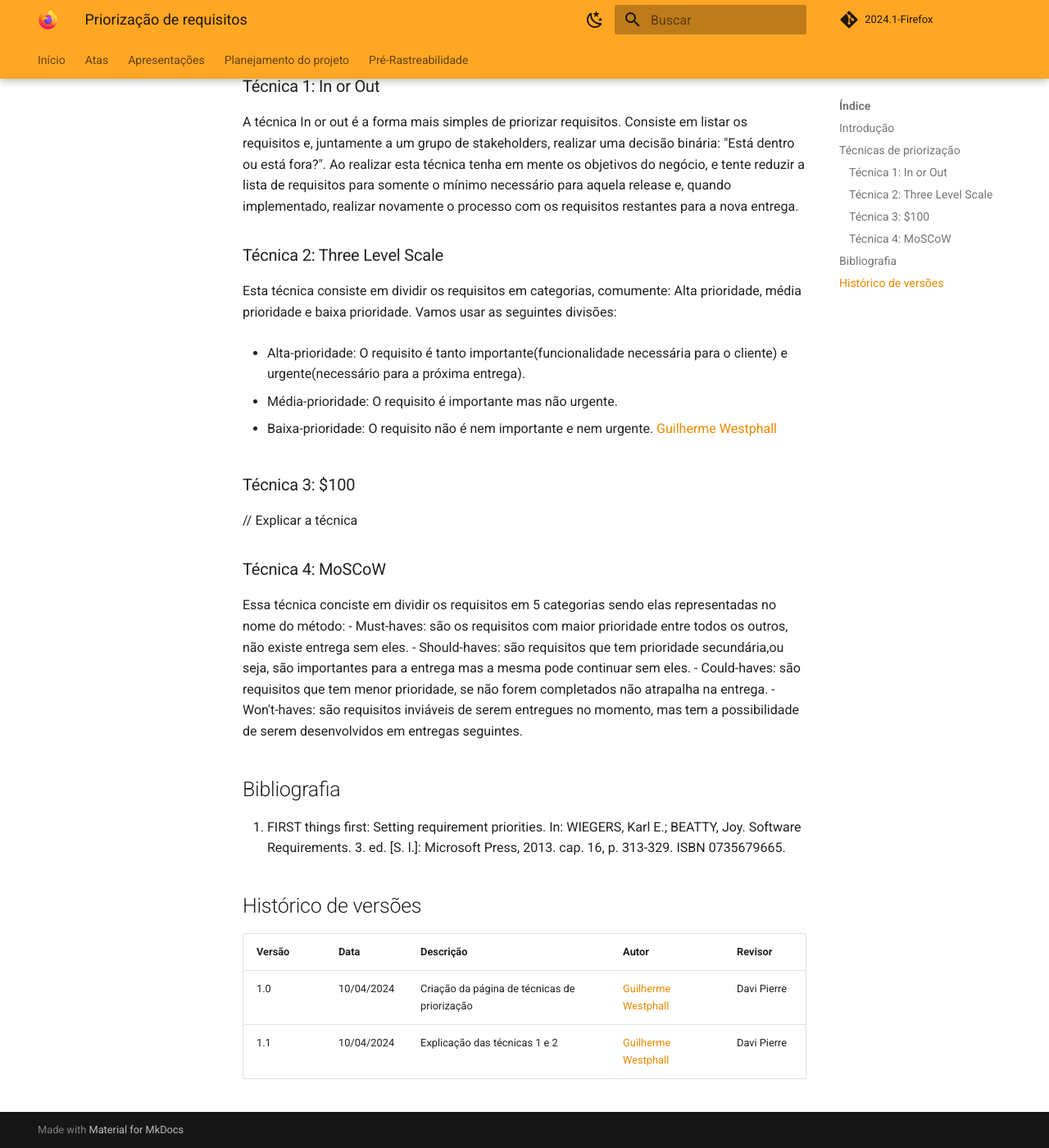
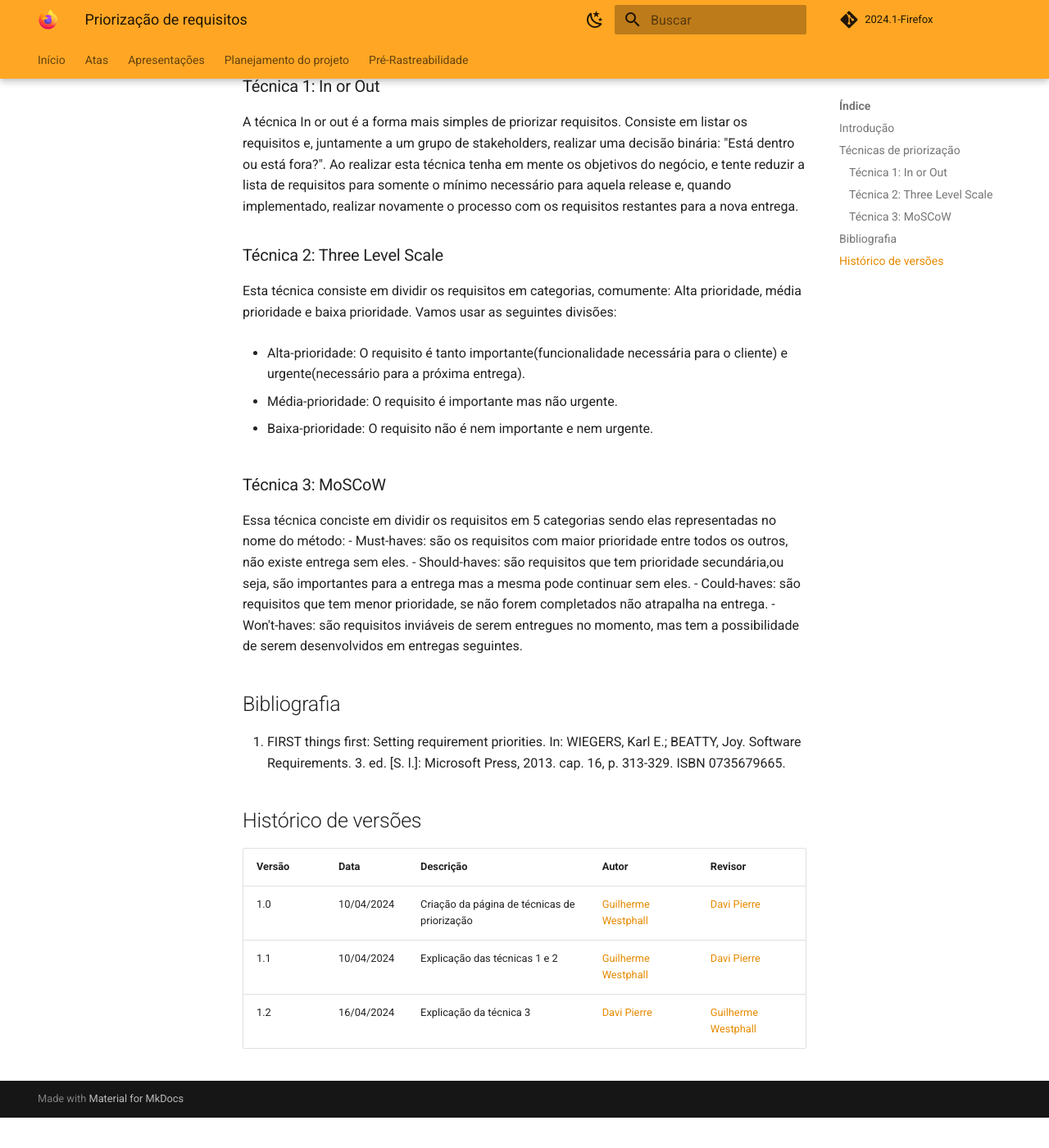
Before and after one commit to martinsglucas/Requisitos-de-Software, an MkDocs documentation site: the page built from docs/elicitacao/priorizacao/tecnicas_de_priorizacao.md, in a window 1280 px wide and 1400 px high, scrolled down 516 px. Shown: the whole window at 82% size. Built offline with MkDocs 1.6.1 and Material for MkDocs 9.7.7, drawn with Linux system fonts in a browser that asks for light colours; comment, search, counter and statistics services are not loaded; after the commit the page ends 1879 px from its top, so only the background shows below that.

Commit message:
Update tecnicas_de_priorizacao.md

```diff
--- a/docs/elicitacao/priorizacao/tecnicas_de_priorizacao.md
+++ b/docs/elicitacao/priorizacao/tecnicas_de_priorizacao.md
@@ -21,16 +21,8 @@ Esta técnica consiste em dividir os requisitos em categorias, comumente: Alta p
 - Média-prioridade: O requisito é importante mas não urgente.
 
 - Baixa-prioridade: O requisito não é nem importante e nem urgente.
-[Guilherme Westphall](https://github.com/west7)
-### Técnica 3: $100
 
-// Explicar a técnica
-
-
-
-
-
-### Técnica 4: MoSCoW
+### Técnica 3: MoSCoW
   Essa técnica conciste em dividir os requisitos em 5 categorias sendo elas representadas no nome do método:
 - Must-haves: são os requisitos com maior prioridade entre todos os outros, não existe entrega sem eles.
 - Should-haves: são requisitos que tem prioridade secundária,ou seja, são importantes para a entrega mas a mesma pode continuar sem eles.
@@ -44,5 +36,6 @@ Esta técnica consiste em dividir os requisitos em categorias, comumente: Alta p
 
 | Versão | Data       | Descrição                                    | Autor                                           | Revisor |
 | ------ | ---------- | -------------------------------------------- | ----------------------------------------------- | ------- |
-| 1.0    | 10/04/2024 | Criação da página de técnicas de priorização | [Guilherme Westphall](https://github.com/west7) | Davi Pierre      |
-| 1.1| 10/04/2024 | Explicação das técnicas 1 e 2 | [Guilherme Westphall](https://github.com/west7) | Davi Pierre |
+| 1.0    | 10/04/2024 | Criação da página de técnicas de priorização | [Guilherme Westphall](https://github.com/west7) | [Davi Pierre](https://github.com/DaviPierre)      |
+| 1.1| 10/04/2024 | Explicação das técnicas 1 e 2 | [Guilherme Westphall](https://github.com/west7) | [Davi Pierre](https://github.com/DaviPierre) |
+| 1.2    | 16/04/2024 | Explicação da técnica 3 | [Davi Pierre](https://github.com/DaviPierre) |    [Guilherme Westphall](https://github.com/west7)   |
```
